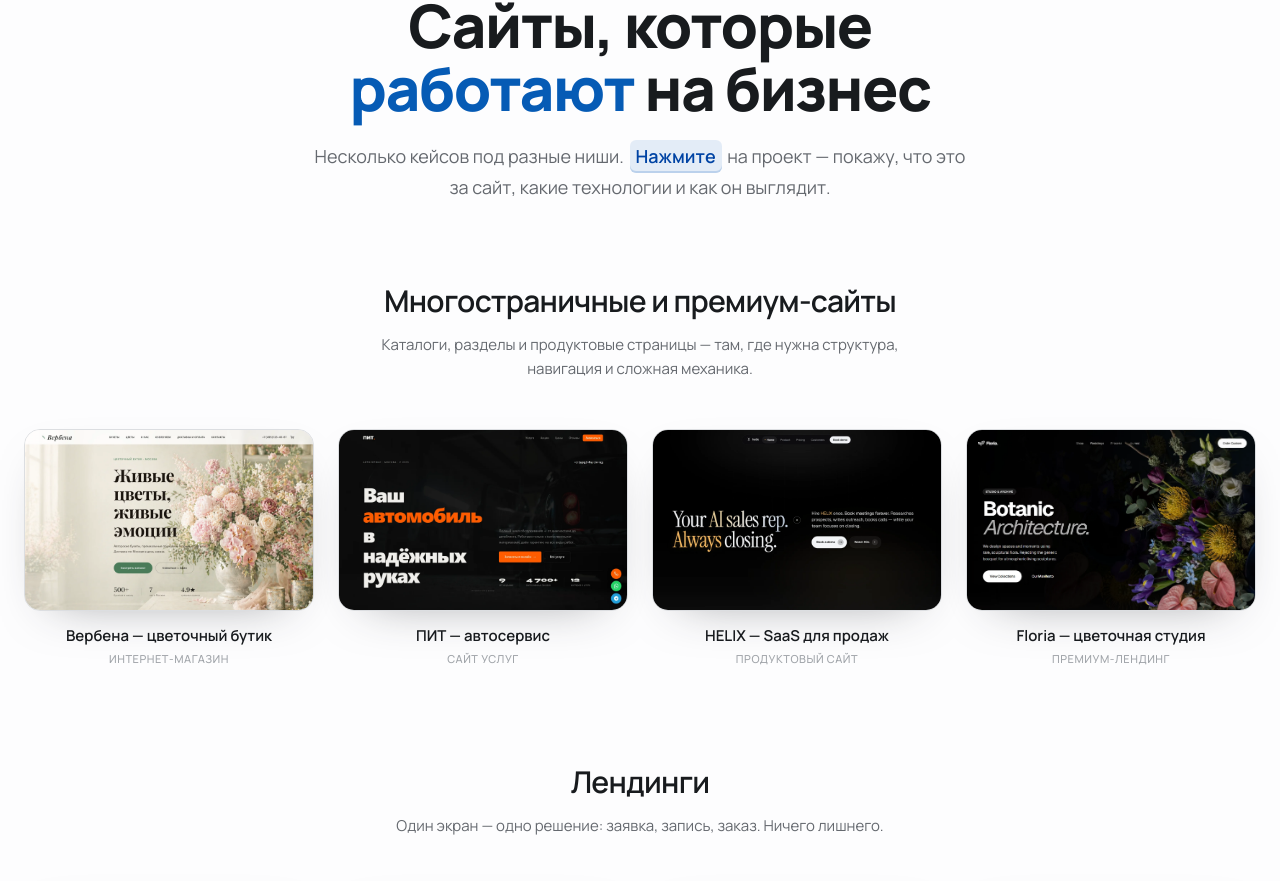
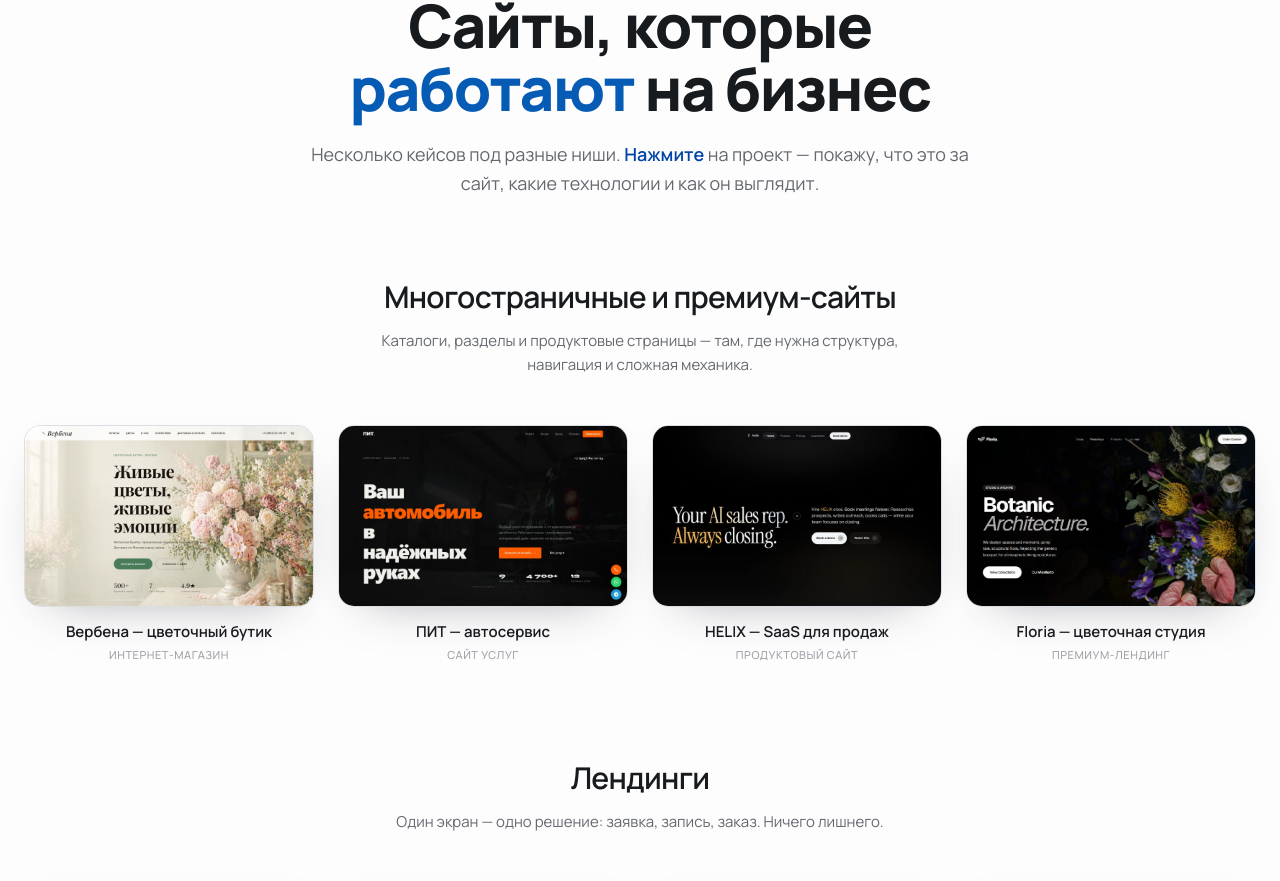
Before and after one commit to Nkey666/nkeydesign, a Next.js app: page / in a window 1280 px wide. Shown: the part 2989-3870 px from the top of the page. Built offline with nearby package versions, Linux system fonts and the light colour scheme.

Commit message:
PressWord: subtle styling + auto self-press every ~5s

```diff
--- a/components/ui/press-word.tsx
+++ b/components/ui/press-word.tsx
@@ -3,16 +3,21 @@
 import { motion } from "motion/react";
 import type { ReactNode } from "react";
 
-// Слово-«клавиша»: лёгкий подъём на hover и тактильное вдавливание при нажатии.
+// Слово-хинт: само «нажимается» (короткое вдавливание) примерно раз в 5 секунд,
+// чтобы мягко подсказать, что по кейсам можно кликать. Без громкой плашки.
 export function PressWord({ children }: { children: ReactNode }) {
   return (
     <motion.span
-      role="button"
-      tabIndex={0}
-      whileHover={{ y: -1 }}
-      whileTap={{ scale: 0.9, y: 1 }}
-      transition={{ type: "spring", stiffness: 600, damping: 18 }}
-      className="mx-0.5 inline-flex cursor-pointer select-none items-center rounded-md bg-brand/10 px-1.5 py-0.5 font-semibold text-brand-strong shadow-[inset_0_-2px_0_oklch(0.48_0.16_256/0.18)] transition-colors duration-300 hover:bg-brand/15 focus-visible:outline-none focus-visible:ring-2 focus-visible:ring-brand"
+      className="inline-block font-semibold text-brand-strong"
+      animate={{ scale: [1, 0.88, 1], y: [0, 1.5, 0] }}
+      transition={{
+        duration: 0.36,
+        times: [0, 0.4, 1],
+        ease: "easeOut",
+        repeat: Infinity,
+        repeatDelay: 5,
+      }}
+      whileTap={{ scale: 0.88, y: 1.5 }}
     >
       {children}
     </motion.span>
```
